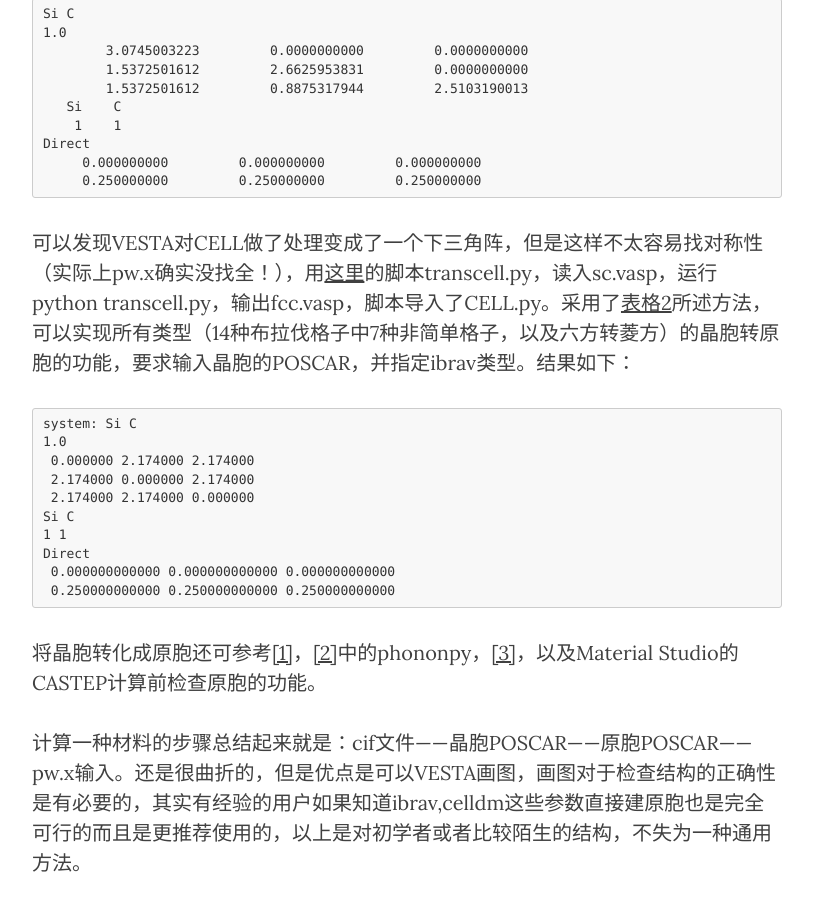
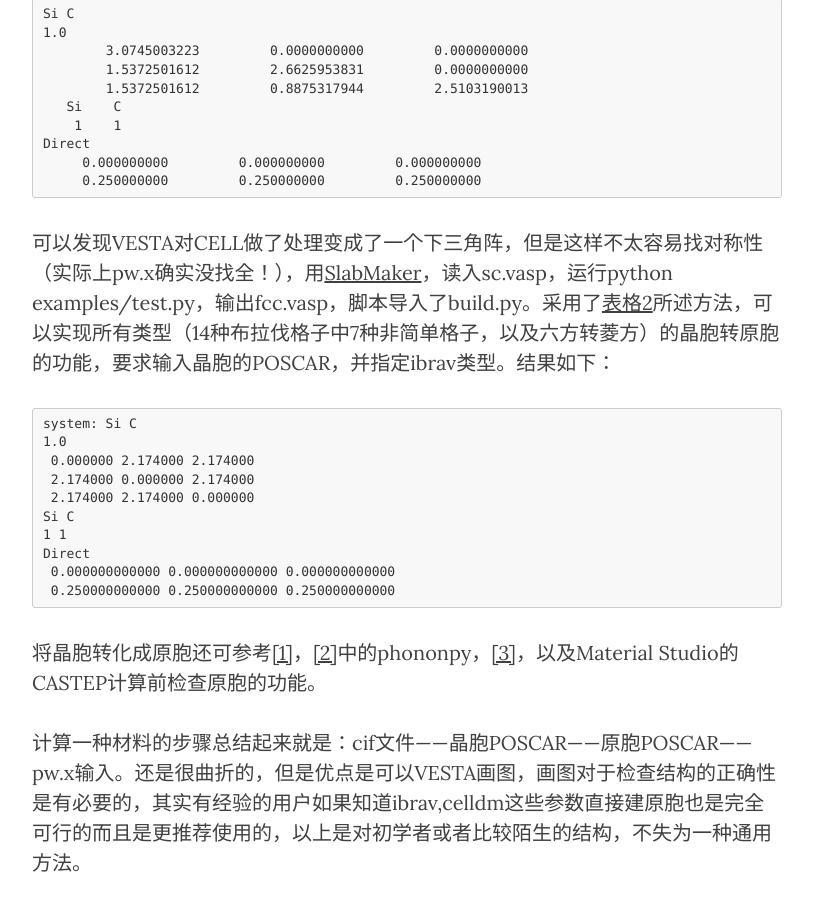
Before and after one commit to yyyu200/DFTbook, a Jekyll site: the page built from _posts/2019-04-01-HandsOn.md, in a window 1280 px wide and 900 px high, scrolled down 4019 px. Shown: the whole window, without its empty margins (233-1046 px from the left). Built offline with Jekyll 4.4.1, drawn with Linux system fonts in a browser that asks for light colours; nearby versions of some CDN libraries; formulas are drawn with MathJax 3; comment, search, counter and statistics services are not loaded.

Commit message:
modify at 20200706-11:10:42-di

````diff
--- a/_posts/2019-04-01-HandsOn.md
+++ b/_posts/2019-04-01-HandsOn.md
@@ -82,7 +82,7 @@ Direct
      0.250000000         0.250000000         0.250000000
 ```
 
-可以发现VESTA对CELL做了处理变成了一个下三角阵，但是这样不太容易找对称性（实际上pw.x确实没找全！），用[这里](https://github.com/yyyu200/SlabMaker)的脚本transcell.py，读入sc.vasp，运行python transcell.py，输出fcc.vasp，脚本导入了CELL.py。采用了[表格2](../../07/TransCell/#tab2)所述方法，可以实现所有类型（14种布拉伐格子中7种非简单格子，以及六方转菱方）的晶胞转原胞的功能，要求输入晶胞的POSCAR，并指定ibrav类型。结果如下：
+可以发现VESTA对CELL做了处理变成了一个下三角阵，但是这样不太容易找对称性（实际上pw.x确实没找全！），用[SlabMaker](https://github.com/yyyu200/SlabMaker)，读入sc.vasp，运行python examples/test.py，输出fcc.vasp，脚本导入了build.py。采用了[表格2](../../07/TransCell/#tab2)所述方法，可以实现所有类型（14种布拉伐格子中7种非简单格子，以及六方转菱方）的晶胞转原胞的功能，要求输入晶胞的POSCAR，并指定ibrav类型。结果如下：
 
 ```
 system: Si C
````
